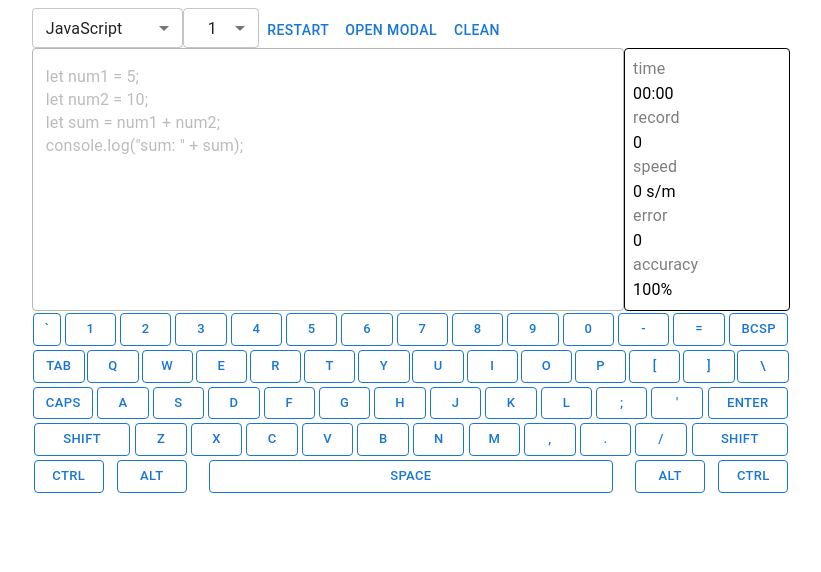
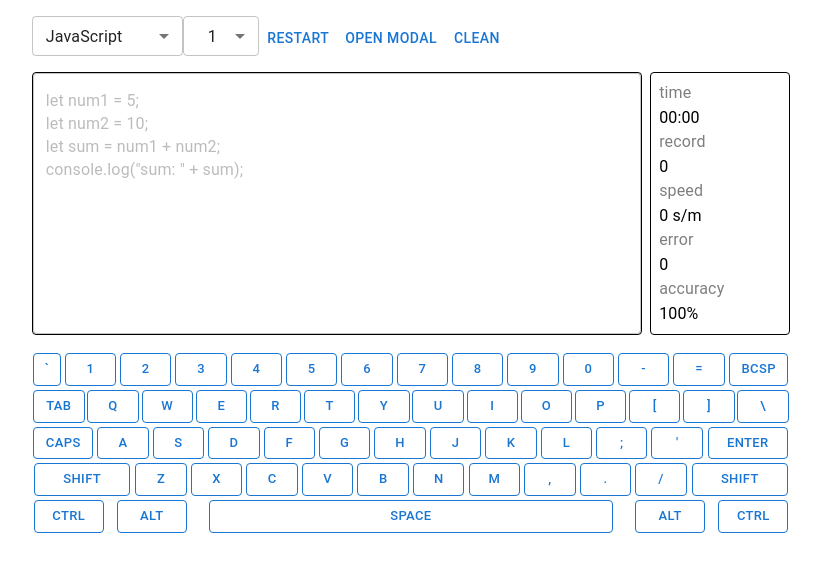
Before and after one commit to ilya11tsaryuk/keyboards-trainer, a React (Create React App) app: page / in a window 1280 px wide. Shown: the top 572 px of the page, without its empty margins (229-1050 px from the left). Built offline with nearby package versions, Linux system fonts and the light colour scheme.

Commit message:
refactoring

```diff
--- a/src/App.tsx
+++ b/src/App.tsx
@@ -205,14 +205,14 @@ function App() {
 
 
   return (
-    <Box sx={{ width: "60%", margin: 'auto' }}>
+    <Box sx={{ width: "60%", margin: 'auto', marginTop: 2 }}>
       <MySelect defaultValue={language} menuItems={LANGUAGE} styles={{ width: '20%' }} handleChange={handleChangeLanguage} />
       <MySelect defaultValue={level} menuItems={LEVEL} styles={{ width: '10%', textAlign: 'center' }} handleChange={handleChangeLevel} />
       <Button onClick={restart}>restart</Button>
       <Button onClick={() => setVisibleModal(true)}>open modal</Button>
       <Button onClick={() => fetchResult(0)}>clean</Button>
       <ModalResult visibleModal={visibleModal} closeModal={closeModal} cpm={cpm} accuracy={accuracy} error={error} />
-      <Box sx={{ display: 'flex' }}>
+      <Box sx={{ display: 'flex', gap: 1, marginY: 2 }}>
         <ScreenLaptop text={text} onKeyUp={handleKeyUp} onKeyDown={handleKeyDown} onChange={handleScreen} taskText={`${taskText}`} />
         <TypingInfo timer={timer} record={record} cpm={cpm} accuracy={accuracy} error={error} />
       </Box >
--- a/src/Components/ScreenLaptop.tsx
+++ b/src/Components/ScreenLaptop.tsx
@@ -13,24 +13,25 @@ type ScreenLaptopProps = {
 
 const ScreenLaptop: React.FC<ScreenLaptopProps> = ({ taskText, onChange, onKeyDown, onKeyUp, text }) => {
 
+    const inputStyle = {
+        height: "100%",
+        alignItems: 'start'
+    };
+
     return (
-        <Box sx={{ width: "80%", position: 'relative', height: "100%", display: 'flex' }}>
+        <Box sx={{ width: "100%", display: 'flex', position: 'relative' }}>
             <TextField
-                sx={{ opacity: 0.3, height: "100%" }}
+                sx={{ opacity: 0.3 }}
                 fullWidth multiline minRows={10} value={taskText}
-
-            >
-            </TextField>
-            <Box>
-                <TextField
-                    value={text}
-                    type="text"
-                    onKeyUp={onKeyUp} onKeyDown={onKeyDown}
-                    onChange={onChange}
-                    fullWidth minRows={10} multiline
-                    sx={{ position: "absolute", top: 0, left: 0, right: 0, bottom: 0, height: '100%' }} />
-                    {/* position absolute */}
-            </Box>
+            />
+            <TextField
+                InputProps={{ style: inputStyle }}
+                sx={{ position: 'absolute', top: 0, right: 0, left: 0, bottom: 0, border: 1, borderRadius: 1 }}
+                value={text}
+                multiline
+                onKeyUp={onKeyUp} onKeyDown={onKeyDown}
+                onChange={onChange}
+            />
         </Box>
 
     )
--- a/src/constants.ts
+++ b/src/constants.ts
@@ -11,9 +11,6 @@ export const LEVEL = [
     { id: 1, value: "1" },
     { id: 2, value: "2" },
     { id: 3, value: "3" },
-    { id: 4, value: "4" },
-    { id: 5, value: "5" },
-
 ]
 
 export const TEXTS = [
```
